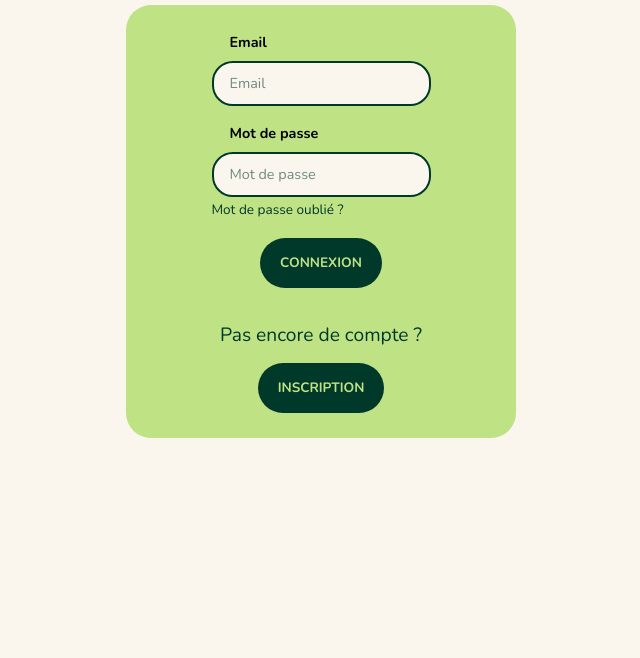
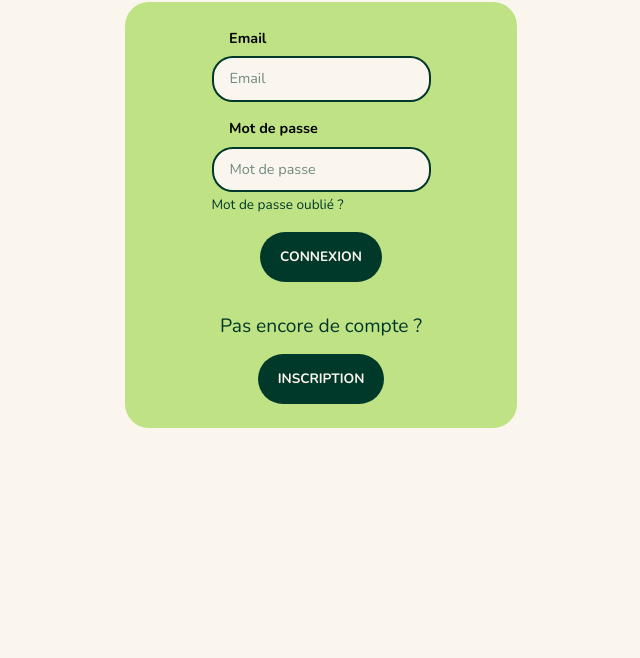
Before and after one commit to SpookyUmi/ofourneaux-v1, a React app: page / in a window 1280 px wide. Shown: the part 142-800 px from the top of the page, without its empty margins (319-959 px from the left). Built offline with nearby package versions, Linux system fonts and the light colour scheme.

Commit message:
refactor(connection/styles.scss): conversion of pixel values to rem

```diff
--- a/src/components/Connection/styles.scss
+++ b/src/components/Connection/styles.scss
@@ -4,44 +4,44 @@
   display: flex;
   flex-direction: column;
   align-items: center;
-  padding: 50px 250px;
+  padding: 3rem 15.5rem;
 
   &__title {
-    margin-bottom: 25px;
+    margin-bottom: 1.5rem;
   }
 
   &__content {
-    width: 50%;
+    min-width: 300px;
     text-align: left;
     display: flex;
     flex-direction: column;
     align-items: center;
     color: vars.$color-primary;
     background-color: vars.$color-secondary;
-    border-radius: 25px;
-    padding: 25px;
+    border-radius: 1.5rem;
+    padding: 1.5rem;
 
     &__form {
       display: flex;
       flex-direction: column;
       align-items: center;
-      margin-bottom: 35px;
+      margin-bottom: 2rem;
 
       &__input {
         display: flex;
         flex-direction: column;
-        margin: 10px 0px 5px 0px;
+        margin: 0.6rem 0 0.3rem 0;
       }
 
       &__input:first-child {
-        margin-top: 0px;
+        margin-top: 0rem;
       }
 
       &__label {
         font-size: 0.9rem;
         font-weight: 700;
         color: #000000;
-        margin: 0px 18px 5px 18px;
+        margin: 0px 1.1rem 0.3rem 1.1rem;
       }
 
       &__field {
@@ -60,7 +60,7 @@
     &__text {
       &--forgotten-password {
         font-size: 0.85rem;
-        margin-bottom: 10px;
+        margin-bottom: 0.6rem;
       }
     }
 
@@ -68,11 +68,11 @@
       font-weight: 800;
       font-size: 0.85rem;
       text-transform: uppercase;
-      padding: 12px 20px;
-      margin: 0px 20px;
-      color: vars.$color-secondary;
+      padding: 0.75rem 1.25rem;
+      margin: 0 1.25rem;
+      color: vars.$color-sand;
       background-color: vars.$color-primary;
-      border-radius: 30px;
+      border-radius: 1.875rem;
     }
 
     &__inscription {
@@ -81,8 +81,16 @@
       align-items: center;
 
       &__text {
-        margin-bottom: 15px;
+        margin-bottom: 0.9rem;
       }
     }
   }
 }
+
+@media only screen and (min-width: 768px) {
+  .connection {
+    &__content {
+      width: 50%;
+    }
+  }
+}
```
